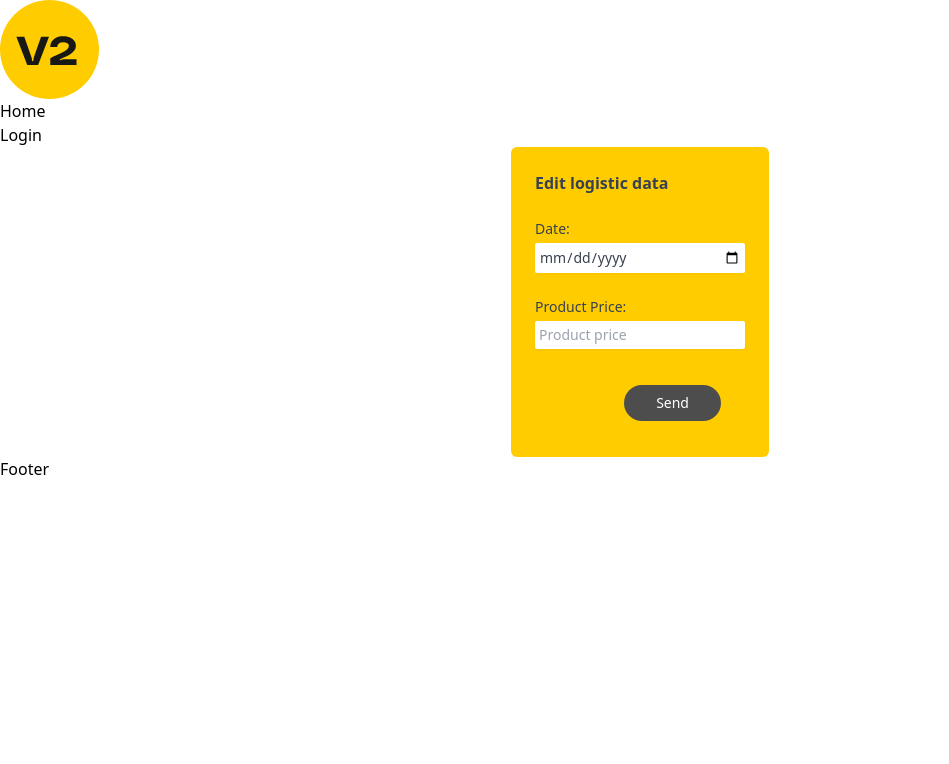
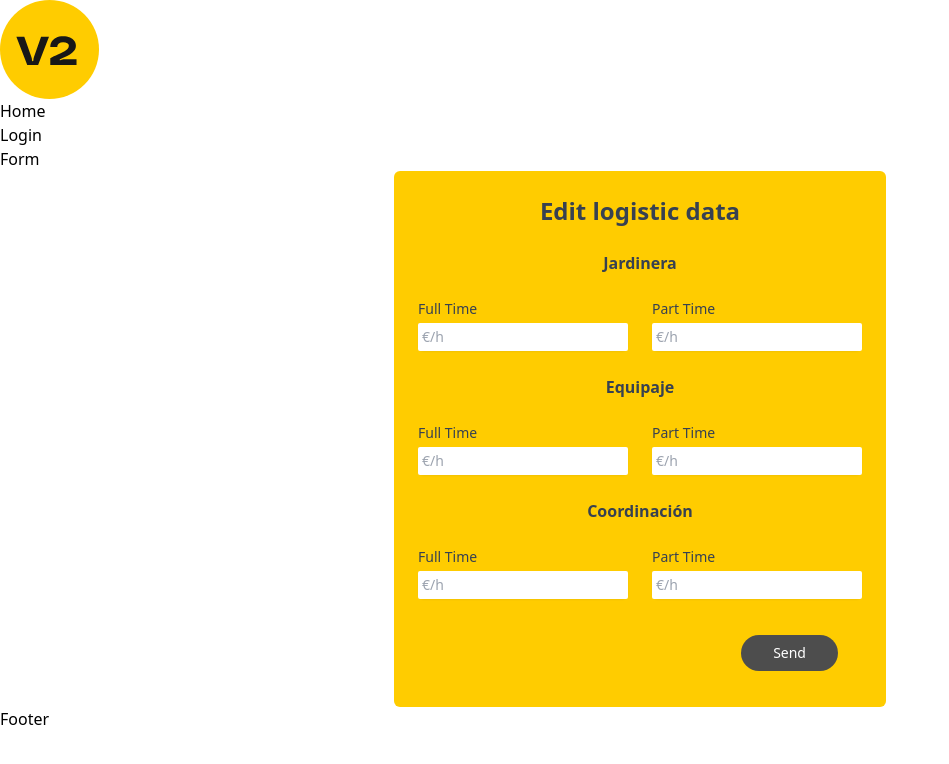
Before and after one commit to marnauortega/hackhathon-vueling-team-2, a React (Vite) app in the folder frontend/: page /formPage in a window 1280 px wide. Shown: the top 764 px of the page, without its empty margins (0-949 px from the left). Built offline with nearby package versions, Linux system fonts and the light colour scheme; data requests are answered from the project's data file.

Commit message:
finished form styling

```diff
--- a/frontend/src/components/Header.jsx
+++ b/frontend/src/components/Header.jsx
@@ -14,6 +14,9 @@ const Header = () => {
           <li>
             <Link to="/login">Login</Link>
           </li>
+          <li>
+            <Link to="/formPage">Form</Link>
+          </li>
         </ul>
       </nav>
     </header>
--- a/frontend/src/pages/FormPage.jsx
+++ b/frontend/src/pages/FormPage.jsx
@@ -1,60 +1,150 @@
-import React, { useState } from 'react'
+import React, { useState } from "react";
 
 export const FormPage = () => {
-  const [data, setdata] = useState({})
+  const [data, setdata] = useState({});
   return (
     <>
-
-        <div className="flex justify-center items-center bg-white ">
-          <form className=''>
+      <div className="flex align-center h-full justify-center px-4 text-[#4d4d4d]">
+        <form className="">
           <div className=" sm:overflow-hidden sm:rounded-md ">
             <div className="space-y-6 px-4 py-5 sm:p-6 bg-[#ffcc00]">
+              <h1 className="flex text-gray-700 justify-center items-center font-semibold text-2xl">
+                Edit logistic data
+              </h1>
 
-              <h2 className='text-gray-700 justify-center items-center font-semibold'>Edit logistic data</h2>
-
-                {/* Date */}
-                <div className="col-span-3 sm:col-span-2">
+              {/* JARDINERA */}
+              <h3 className="flex text-gray-700 justify-center items-center font-semibold">
+                Jardinera
+              </h3>
+              <div className="flex gap-6">
+                <div className="">
                   <label
-                    htmlFor="date"
+                    htmlFor="fullTimeJardinera"
                     className="block text-sm font-medium text-gray-700"
                   >
-                    Date:
+                    Full Time
                   </label>
-
-                  <div className="mt-1 flex rounded-md shadow-sm text-gray-700">
+                  <div className="mt-1 flex rounded-md shadow-sm text-gray-700 ">
                     <input
-                      type="date"
-                      name="date"
+                      type="number"
+                      name="fullTimeJardinera"
+                      min={0}
                       // value={data.date}
                       // onChange={(e) => handleInputChange(e)}
                       className="block w-full flex-1  sm:text-sm bg-white p-1 rounded-sm text-gray-700"
-                      placeholder="Product name"
+                      placeholder="€/h"
                     />
                   </div>
                 </div>
-
-                {/* Product Price */}
-                <div className="col-span-3 sm:col-span-2">
+                <div className="">
                   <label
-                    htmlFor="price"
+                    htmlFor="partTimeJardinera"
                     className="block text-sm font-medium text-gray-700"
                   >
-                    Product Price:
+                    Part Time
                   </label>
-                  <div className="mt-1 flex  shadow-sm">
+                  <div className="mt-1 flex rounded-md shadow-sm text-gray-700 ">
                     <input
                       type="number"
-                      name="price"
+                      name="partTimeJardinera"
+                      min={0}
+                      // value={data.date}
                       // onChange={(e) => handleInputChange(e)}
-                      // value={product.price}
-                      className="block w-full flex-1 sm:text-sm bg-white p-1 rounded-sm text-gray-700 "
-                      placeholder="Product price"
+                      className="block w-full flex-1  sm:text-sm bg-white p-1 rounded-sm text-gray-700"
+                      placeholder="€/h"
                     />
                   </div>
                 </div>
+              </div>
 
-                {/* Product description */}
-
+              {/* EQUIPAJE */}
+              <h3 className="flex text-gray-700 justify-center items-center font-semibold">
+                Equipaje
+              </h3>
+              <div className="flex gap-6">
+                <div className="">
+                  <label
+                    htmlFor="fullTimeEquipaje"
+                    className="block text-sm font-medium text-gray-700"
+                  >
+                    Full Time
+                  </label>
+                  <div className="mt-1 flex rounded-md shadow-sm text-gray-700 ">
+                    <input
+                      type="number"
+                      name="fullTimeEquipaje"
+                      min={0}
+                      // value={data.date}
+                      // onChange={(e) => handleInputChange(e)}
+                      className="block w-full flex-1  sm:text-sm bg-white p-1 rounded-sm text-gray-700"
+                      placeholder="€/h"
+                    />
+                  </div>
+                </div>
+                <div className="">
+                  <label
+                    htmlFor="partTimeEquipaje"
+                    className="block text-sm font-medium text-gray-700"
+                  >
+                    Part Time
+                  </label>
+                  <div className="mt-1 flex rounded-md shadow-sm text-gray-700 ">
+                    <input
+                      type="number"
+                      name="partTimeEquipaje"
+                      min={0}
+                      // value={data.date}
+                      // onChange={(e) => handleInputChange(e)}
+                      className="block w-full flex-1  sm:text-sm bg-white p-1 rounded-sm text-gray-700"
+                      placeholder="€/h"
+                    />
+                  </div>
+                </div>
+              </div>
+              {/* Coordinacion */}
+              <h3 className="flex text-gray-700 justify-center items-center font-semibold">
+                Coordinación
+              </h3>
+              <div className="flex gap-6">
+                <div className="">
+                  <label
+                    htmlFor="fullTimeCoordinacion"
+                    className="block text-sm font-medium text-gray-700"
+                  >
+                    Full Time
+                  </label>
+                  <div className="mt-1 flex rounded-md shadow-sm text-gray-700 ">
+                    <input
+                      type="number"
+                      name="fullTimeCoordinacion"
+                      min={0}
+                      // value={data.date}
+                      // onChange={(e) => handleInputChange(e)}
+                      className="block w-full flex-1  sm:text-sm bg-white p-1 rounded-sm text-gray-700"
+                      placeholder="€/h"
+                    />
+                  </div>
+                </div>
+                <div className="">
+                  <label
+                    htmlFor="partTimeCoordinacion"
+                    className="block text-sm font-medium text-gray-700"
+                  >
+                    Part Time
+                  </label>
+                  <div className="mt-1 flex rounded-md shadow-sm text-gray-700 ">
+                    <input
+                      type="number"
+                      name="partTimeCoordinacion"
+                      min={0}
+                      // value={data.date}
+                      // onChange={(e) => handleInputChange(e)}
+                      className="block w-full flex-1  sm:text-sm bg-white p-1 rounded-sm text-gray-700"
+                      placeholder="€/h"
+                    />
+                  </div>
+                </div>
+              </div>
 
               {/* button */}
               <div className="px-4 py-3 text-right sm:px-6">
@@ -69,7 +159,6 @@ export const FormPage = () => {
           </div>
         </form>
       </div>
-
     </>
-  )
-}
+  );
+};
```
Lines whose indentation alone changed are shown as unchanged.
